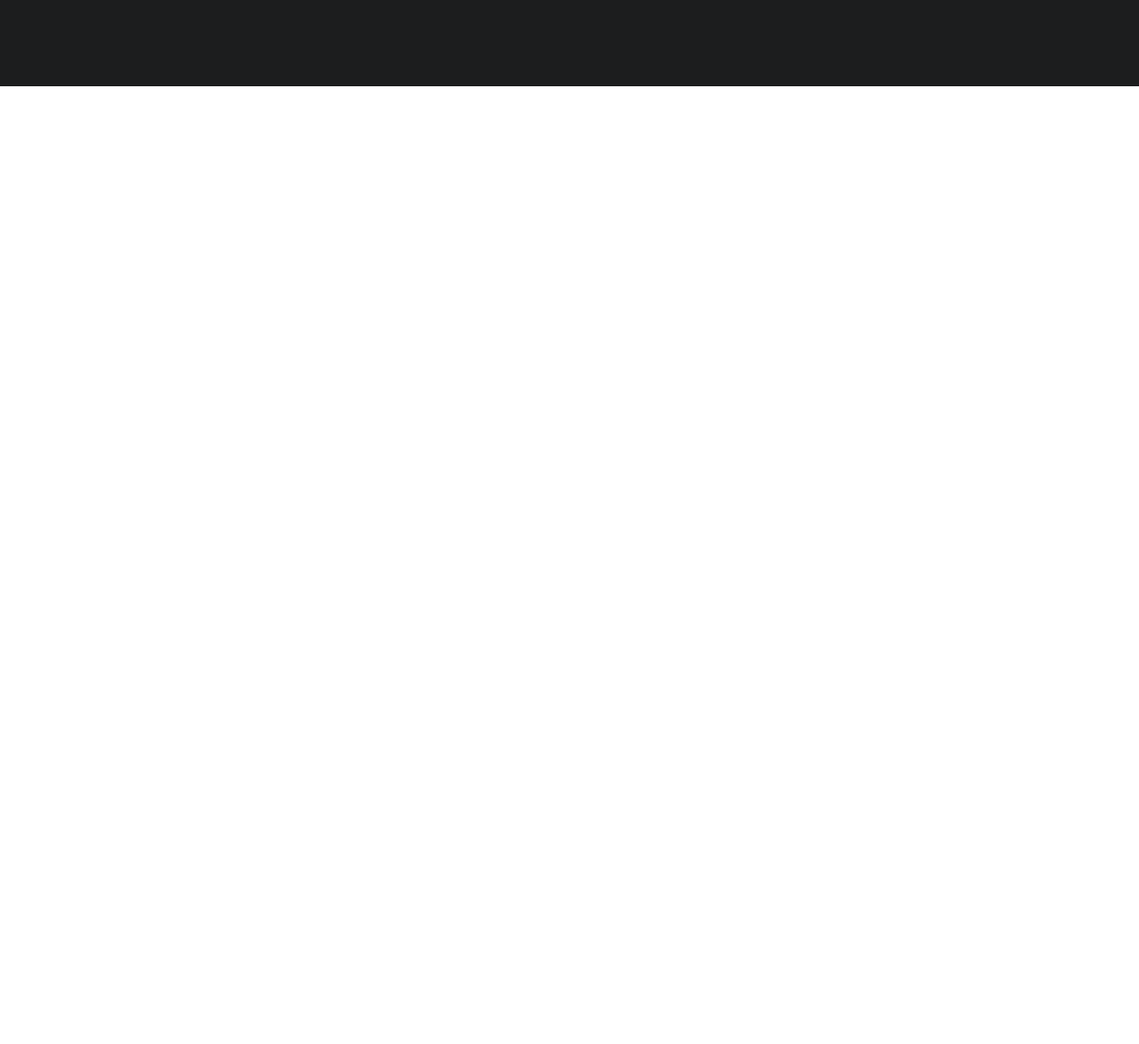
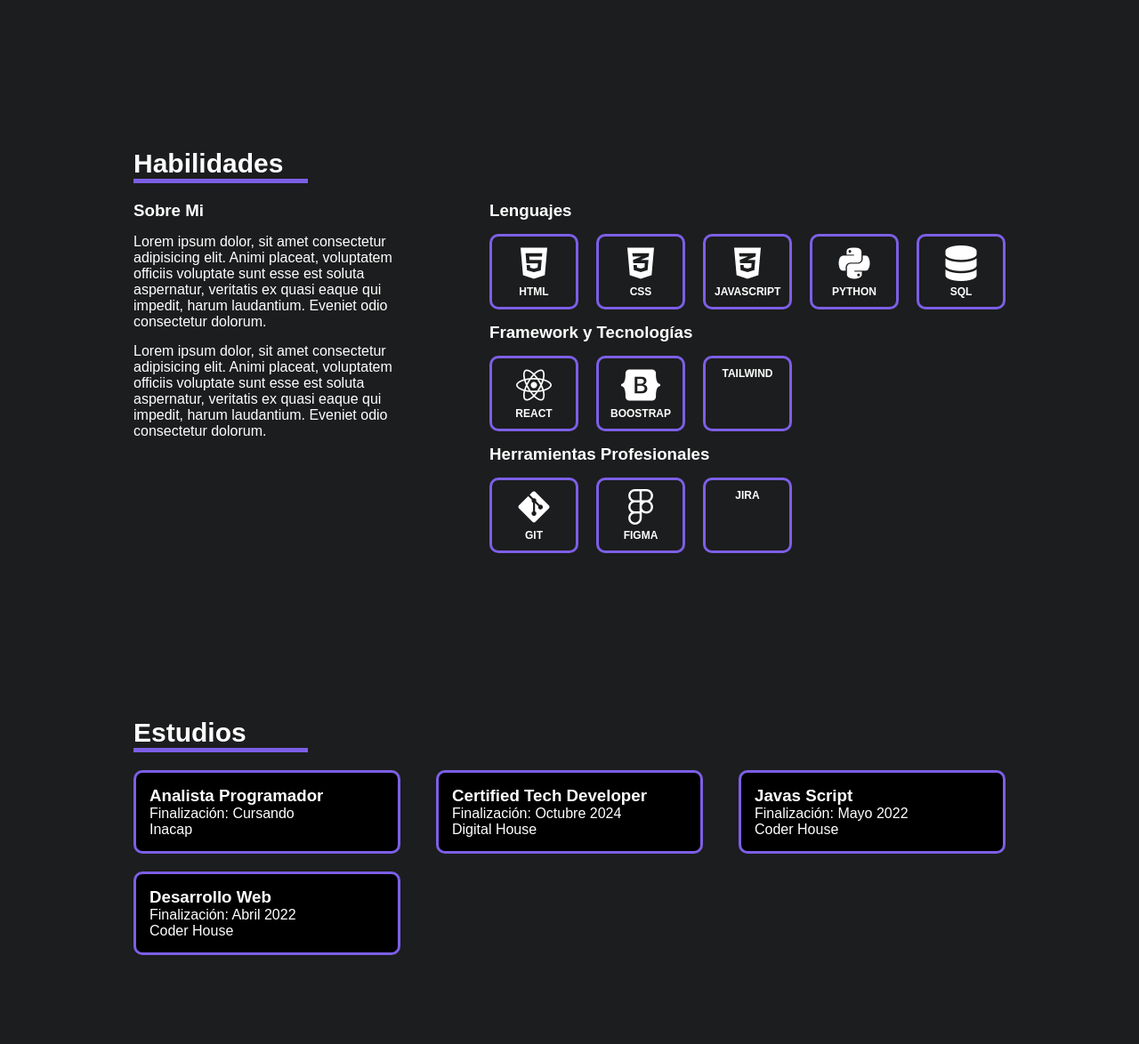
Before and after one commit to anthonysilvac91/portfolio_frontend, a plain HTML site: page index.html in a window 1280 px wide. Shown: the part 500-1674 px from the top of the page at 89% size. Before the commit the page ends 800 px from the top, so only its background shows below. Drawn offline with Linux system fonts and the light colour scheme.

Commit message:
se agrega la seccion habilidades y estudios

```diff
--- a/index.html
+++ b/index.html
@@ -15,13 +15,14 @@
         </div>
         <nav>
             <ul>
-                <li><a href="#skin">HABILIDADES</a></li>
+                <li><a href="#skill">HABILIDADES</a></li>
                 <li><a href="#project">PROYECTOS</a></li>
                 <li><a href="#study">ESTUDIOS</a></li>
-                <li><a href="#about">SOBRE MI</a></li>
+                <li><a href="#about">EXPERIENCIA</a></li>
             </ul>
         </nav>
     </header>
+    <!-- SECCION HERO -->
     <section class="hero">
         <div class="img_hero">
             <img src="./assets/avatar.png" alt="">
@@ -39,6 +40,107 @@
         </div>
     </section>
 
+    <!-- SECCION HABILIDADES -->
+
+    <section class="habilidades" id="skill">
+        <h2 class="titulos">Habilidades</h2>
+        <div class="linea"></div>
+        <div class="hab_container">
+            <div class="about">
+                <h3>Sobre Mi</h3>
+                <p>Lorem ipsum dolor, sit amet consectetur adipisicing elit. Animi placeat, voluptatem officiis voluptate sunt esse est soluta aspernatur, veritatis ex quasi eaque qui impedit, harum laudantium. Eveniet odio consectetur dolorum.
+                </p>
+                <p>Lorem ipsum dolor, sit amet consectetur adipisicing elit. Animi placeat, voluptatem officiis voluptate sunt esse est soluta aspernatur, veritatis ex quasi eaque qui impedit, harum laudantium. Eveniet odio consectetur dolorum.
+                </p>
+            </div>
+
+            <div class="hab_skill">
+                <h3>Lenguajes</h3>
+                <div class="hab_container_card">
+                    <div class="hab_card">
+                        <i class="fa-brands fa-html5"></i>
+                        <p>HTML</p>
+                    </div>
+                    <div class="hab_card">
+                        <i class="fa-brands fa-css3-alt"></i>
+                        <p>CSS</p>
+                    </div>
+                    <div class="hab_card">
+                        <i class="fa-brands fa-css3-alt"></i>
+                        <p>JAVASCRIPT</p>
+                    </div>
+                    <div class="hab_card">
+                        <i class="fa-brands fa-python"></i>
+                        <p>PYTHON</p>
+                    </div>
+                    <div class="hab_card">
+                        <i class="fa-solid fa-database"></i>
+                        <p>SQL</p>
+                    </div>
+                </div>
+                <div>
+                <h3>Framework y Tecnologías</h3>
+                <div class="hab_container_card">
+                    <div class="hab_card">
+                        <i class="fa-brands fa-react"></i>
+                        <p>REACT</p>
+                    </div>
+                    <div class="hab_card">
+                        <i class="fa-brands fa-bootstrap"></i>
+                        <p>BOOSTRAP</p>
+                    </div>
+                    <div class="hab_card">
+                        <i></i>
+                        <p>TAILWIND</p>
+                    </div>
+                </div>
+                <h3>Herramientas Profesionales</h3>
+                <div class="hab_container_card">
+                    <div class="hab_card">
+                        <i class="fa-brands fa-git-alt"></i>
+                        <p>GIT</p>
+                    </div>
+                    <div class="hab_card">
+                        <i class="fa-brands fa-figma"></i>
+                        <p>FIGMA</p>
+                    </div>
+                    <div class="hab_card">
+                        <i></i>
+                        <p>JIRA</p>
+                    </div>
+                </div>
+            </div>
+        </div>
+    </section>
+
+    <!-- SECCION ESTUDIOS -->
+     <section class="estudios" id="study">
+        <h2 class="titulos">Estudios</h2>
+        <div class="linea"></div>
+        <div class="container_estudios">
+            <div class="card_estudios">
+                <h3>Analista Programador</h3>
+                <p>Finalización: Cursando</p>
+                <p>Inacap</p>
+            </div>
+            <div class="card_estudios">
+                <h3>Certified Tech Developer</h3>
+                <p>Finalización: Octubre 2024</p>
+                <p>Digital House</p>
+            </div>
+            <div class="card_estudios">
+                <h3>Javas Script</h3>
+                <p>Finalización: Mayo 2022</p>
+                <p>Coder House</p>
+            </div>
+            <div class="card_estudios">
+                <h3>Desarrollo Web</h3>
+                <p>Finalización: Abril 2022</p>
+                <p>Coder House</p>
+            </div>
+        </div>
+     </section>
+
     <footer></footer>
 </body>
 </html>
--- a/style.css
+++ b/style.css
@@ -3,6 +3,17 @@
       padding: 0;
       box-sizing: border-box;
     }
+
+.titulos{
+    font-size: 30px;
+    padding: 20px 0 0 0;
+}
+
+.linea{
+    background-color: #7C5FE6;
+    height: 5px;
+    width: 20%;
+}
 
 /* Estilos Header */
 
@@ -114,3 +125,89 @@ body {
 .social_hero i:hover{
    background-color: #7C5FE6;;
 }
+
+
+
+/* Estilos Estudios */
+
+.estudios{
+    padding: 50px 150px 100px;
+    color: white;
+    background-color: #1C1D1E;
+}
+
+.container_estudios{
+    display: flex;
+    justify-content: space-between;
+    flex-wrap: wrap;
+}
+
+.card_estudios{
+    background-color: black;
+    width: 300px;
+    padding: 15px;
+    margin: 20px 0 0 0;
+    border-radius: 10px;
+    border: #7C5FE6 solid;
+}
+
+/* Estilos Habilidades */
+
+.habilidades{
+    padding: 50px 150px 100px;
+    color: white;
+    background-color: #1C1D1E;
+}
+
+.hab_container{
+    display: flex;
+    margin-top: 20px;
+
+
+}
+
+.about{
+    width: 50%;
+    padding-right: 100px;
+
+}
+
+.about p{
+    margin-bottom: 15px;
+}
+
+.about h3{
+    margin-bottom: 15px;
+}
+
+.hab_card{
+    border: #7C5FE6 solid;
+    text-align: center;
+    padding: 10px 10px;
+    border-radius: 10px;
+    width: 100px;
+    margin-bottom: 15px;
+
+
+}
+
+.hab_card i{
+    font-size: 40px;
+    margin-bottom: 5px;
+
+}
+
+.hab_card p{
+    font-weight: bold;
+    font-size: 12px;
+}
+
+.hab_container_card{
+    display: flex;
+    gap: 20px;
+}
+
+.hab_skill h3{
+    margin-bottom: 15px;
+
+}
```
